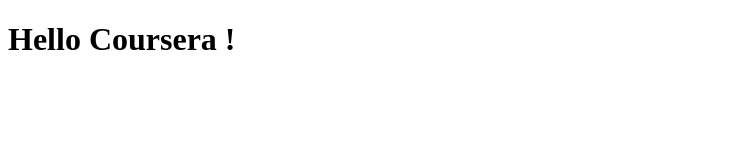
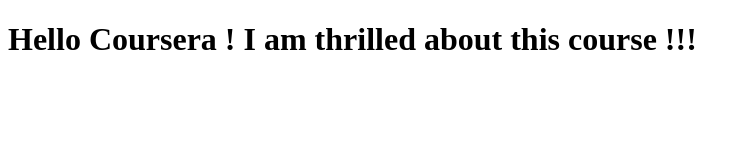
Before and after one commit to inyps1/coursera-test, a plain HTML site: page index.html in a window 1280 px wide. Shown: the whole page, without its empty margins (0-749 px from the left). Drawn offline with Linux system fonts and the light colour scheme.

Commit message:
nest version of web file

```diff
--- a/index.html
+++ b/index.html
@@ -5,6 +5,6 @@
     <title>hello coursera</title>
   </head>
   <body>
-    <h1>Hello Coursera !</h1>
+    <h1>Hello Coursera ! I am thrilled about this course !!!</h1>
   </body>
 </html>
```
